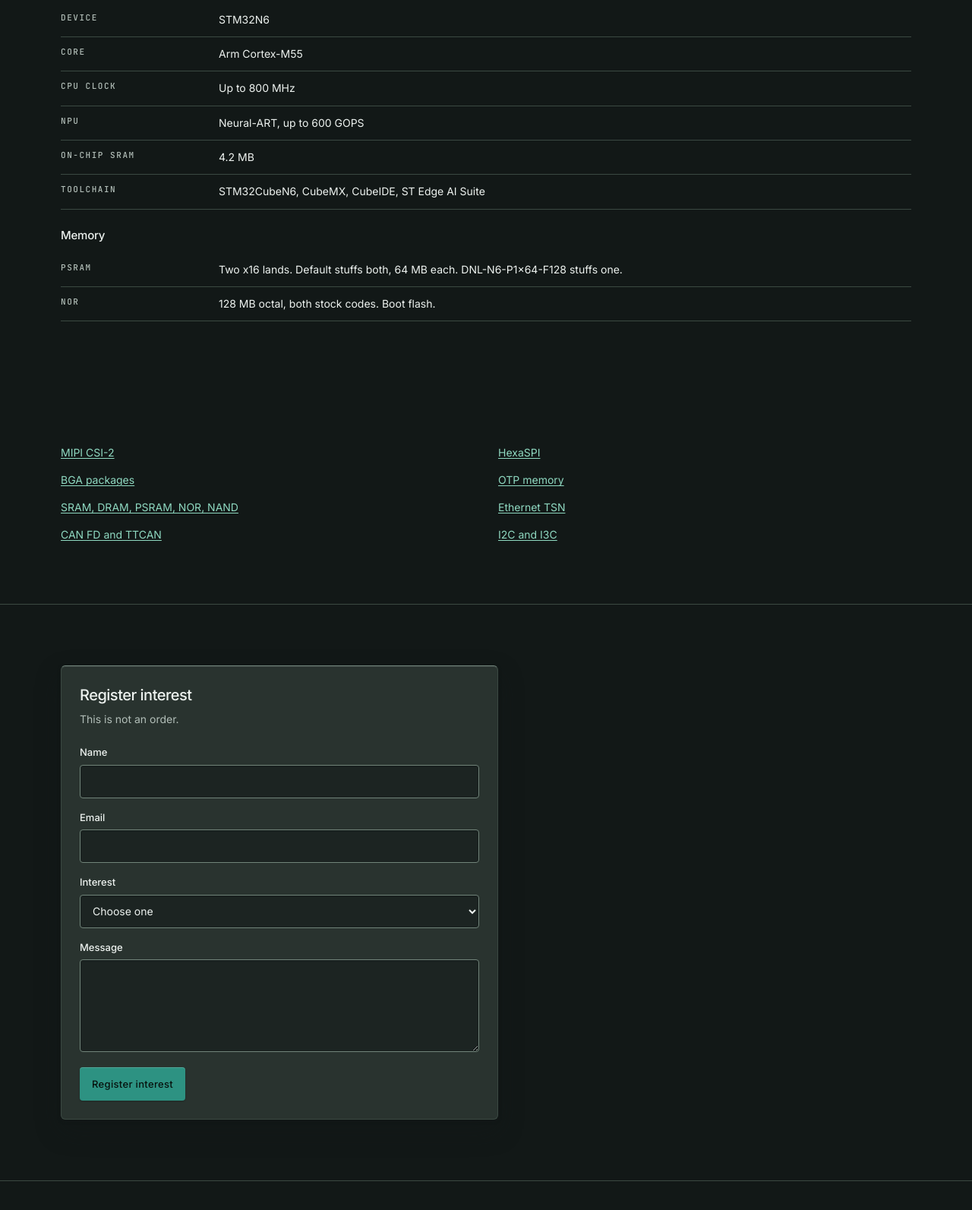
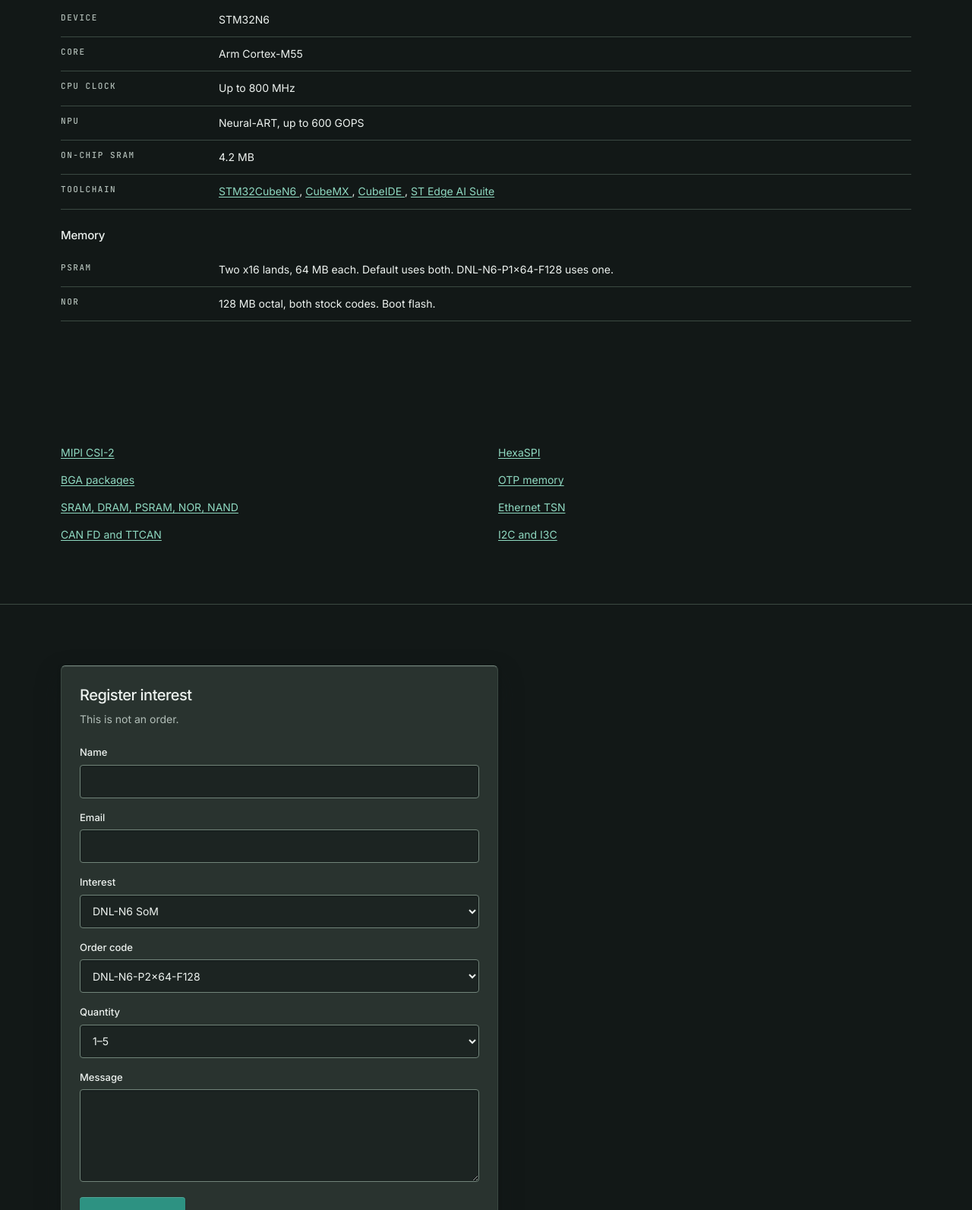
Before and after one commit to dinoslabtech/dinoslab.com, an Astro site: page /products/dnl-n6 in a window 1280 px wide. Shown: the part 1244-2837 px from the top of the page at 76% size. Built offline with nearby package versions, Linux system fonts and the light colour scheme; Astro itself is replaced by a stand-in of ours.

Commit message:
Add the SoM model and the toolchain links.
The viewer holds the module at an angle and turns it so both faces pass. Interest is DNL-N6 SoM only. The PSRAM line is shorter.

```diff
--- a/scripts/check-form-signature-green.mjs
+++ b/scripts/check-form-signature-green.mjs
@@ -368,13 +368,14 @@ test("contact fields keep name, email and required message", () => {
 
 test("interest adds intent and hidden SoM fields without requiring message", () => {
   mustInclude(formSrc, 'name="intent"', "intent");
-  mustInclude(formSrc, 'value="devkit"', "devkit intent");
   mustInclude(formSrc, 'value="som"', "SoM intent");
+  mustInclude(formSrc, "DNL-N6 SoM", "SoM interest label");
+  if (formSrc.includes('value="devkit"')) {
+    throw new Error("DevKit is still an interest choice");
+  }
   mustInclude(formSrc, 'name="sku"', "order code");
   mustInclude(formSrc, 'name="quantity"', "quantity");
   mustInclude(formSrc, "js-som-only", "SoM extra fields");
-  mustInclude(formSrc, "hidden", "SoM fields start hidden");
-  mustInclude(formSrc, "Choose one", "interest placeholder");
 });
 
 test("contact, quote and interest mounts are preserved", () => {
--- a/src/components/ContactForm.astro
+++ b/src/components/ContactForm.astro
@@ -72,11 +72,7 @@ const nextUrl = new URL("/thank-you", site.url).href;
       <label class="grid gap-1.5 text-[13px]">
         <span class="font-medium">Interest</span>
         <select name="intent" required class="field js-intent">
-          <option value="" disabled selected>
-            Choose one
-          </option>
-          <option value="devkit">DNL-N6 DevKit</option>
-          <option value="som">SoM for my carrier</option>
+          <option value="som" selected>DNL-N6 SoM</option>
         </select>
       </label>
     )
@@ -84,7 +80,7 @@ const nextUrl = new URL("/thank-you", site.url).href;
 
   {
     isInterest && skus.length > 0 && (
-      <label class="js-som-only grid hidden gap-1.5 text-[13px]">
+      <label class="js-som-only grid gap-1.5 text-[13px]">
         <span class="font-medium">Order code</span>
         <select name="sku" class="field js-sku">
           {skus.map((sku) => (
@@ -97,7 +93,7 @@ const nextUrl = new URL("/thank-you", site.url).href;
 
   {
     isInterest && (
-      <label class="js-som-only grid hidden gap-1.5 text-[13px]">
+      <label class="js-som-only grid gap-1.5 text-[13px]">
         <span class="font-medium">Quantity</span>
         <select name="quantity" class="field">
           <option value="1-5">1–5</option>
--- a/src/components/ProductViewer.astro
+++ b/src/components/ProductViewer.astro
@@ -79,7 +79,10 @@ const showCaption = !isHome && anyReady && missing.length > 0;
           alt={initial.alt}
           camera-controls
           touch-action="pan-y"
-          camera-orbit="0deg 75deg 105%"
+          camera-orbit="25deg 72deg 130%"
+          orientation="0deg 65deg 0deg"
+          auto-rotate
+          rotation-per-second="6deg"
           interaction-prompt="none"
           shadow-intensity="0.4"
           exposure="0.9"
@@ -118,7 +121,7 @@ const showCaption = !isHome && anyReady && missing.length > 0;
 
     const tabs = root.querySelectorAll<HTMLButtonElement>("[data-mode]");
     const reset = root.querySelector<HTMLButtonElement>("[data-reset]");
-    const defaultOrbit = "0deg 75deg 105%";
+    const defaultOrbit = "25deg 72deg 130%";
 
     tabs.forEach((tab) => {
       tab.addEventListener("click", () => {
--- a/src/components/SpecTable.astro
+++ b/src/components/SpecTable.astro
@@ -4,6 +4,21 @@ interface Props {
 }
 
 const { groups } = Astro.props;
+
+function parts(value: string) {
+  const re = /\[([^\]]+)\]\((https:\/\/[^)\s]+)\)/g;
+  const out: { text: string; href?: string }[] = [];
+  let last = 0;
+  for (const match of value.matchAll(re)) {
+    const index = match.index ?? 0;
+    if (index > last) out.push({ text: value.slice(last, index) });
+    out.push({ text: match[1], href: match[2] });
+    last = index + match[0].length;
+  }
+  if (last === 0) return null;
+  if (last < value.length) out.push({ text: value.slice(last) });
+  return out;
+}
 ---
 
 <table class="spec-table spec-groups">
@@ -18,7 +33,19 @@ const { groups } = Astro.props;
         {group.rows.map(([key, value]) => (
           <tr>
             <th scope="row">{key}</th>
-            <td>{value}</td>
+            <td>
+              {
+                parts(value)?.map((part) =>
+                  part.href ? (
+                    <a class="text-accent-text underline underline-offset-2" href={part.href}>
+                      {part.text}
+                    </a>
+                  ) : (
+                    part.text
+                  ),
+                ) ?? value
+              }
+            </td>
           </tr>
         ))}
       </tbody>
--- a/src/content/products/dnl-n6.md
+++ b/src/content/products/dnl-n6.md
@@ -39,9 +39,9 @@ specGroups:
       - ["CPU clock", "Up to 800 MHz"]
       - ["NPU", "Neural-ART, up to 600 GOPS"]
       - ["On-chip SRAM", "4.2 MB"]
-      - ["Toolchain", "STM32CubeN6, CubeMX, CubeIDE, ST Edge AI Suite"]
+      - ["Toolchain", "[STM32CubeN6](https://www.st.com/en/embedded-software/stm32cuben6.html), [CubeMX](https://www.st.com/en/development-tools/stm32cubemx.html), [CubeIDE](https://www.st.com/en/development-tools/stm32cubeide.html), [ST Edge AI Suite](https://www.st.com/content/st_com/en/st-edge-ai-suite.html)"]
   - title: Memory
     rows:
-      - ["PSRAM", "Two x16 lands. Default stuffs both, 64 MB each. DNL-N6-P1x64-F128 stuffs one."]
+      - ["PSRAM", "Two x16 lands, 64 MB each. Default uses both. DNL-N6-P1x64-F128 uses one."]
       - ["NOR", "128 MB octal, both stock codes. Boot flash."]
 ---
```
Also changed, not shown: 1 other file.
